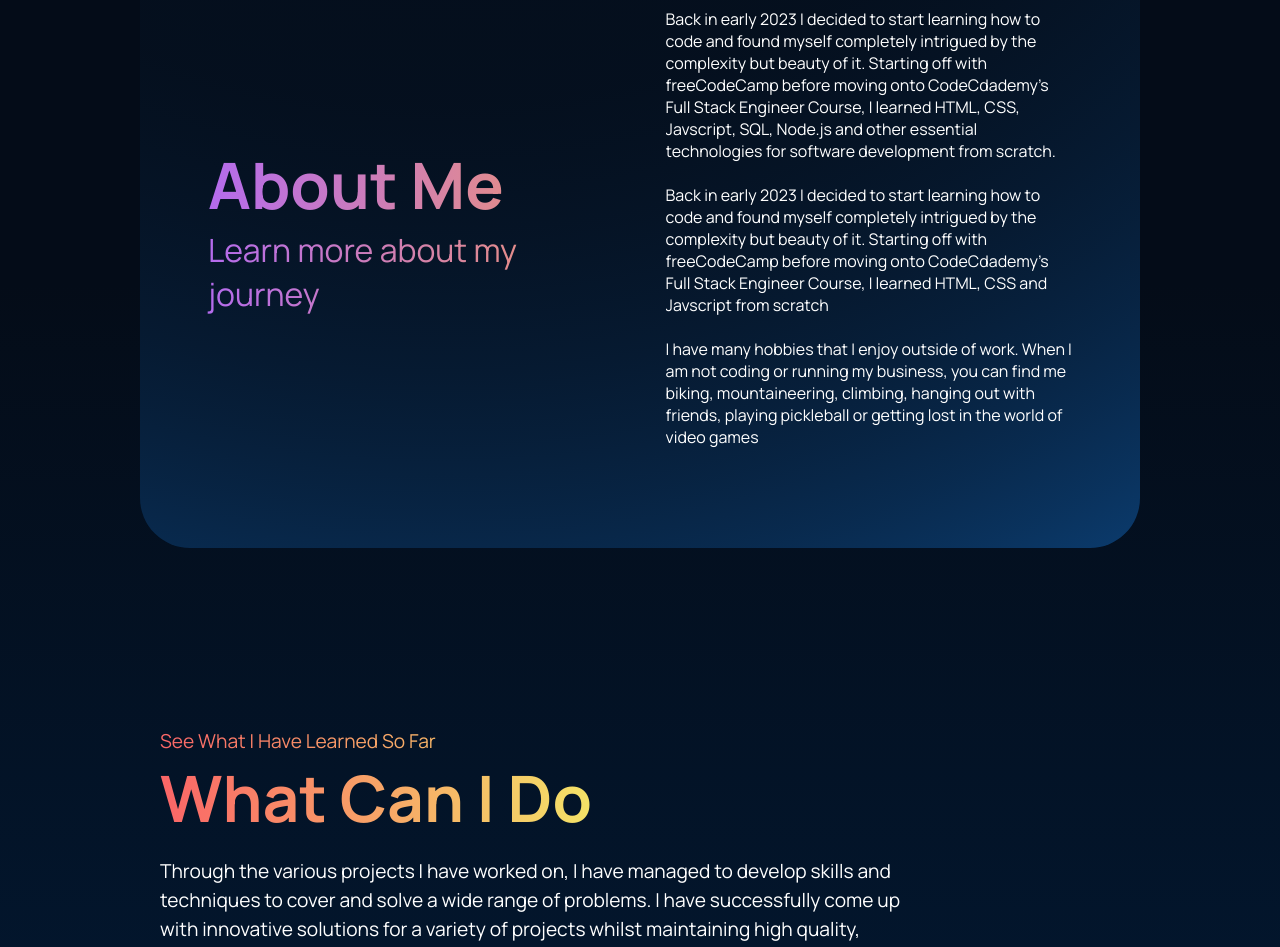
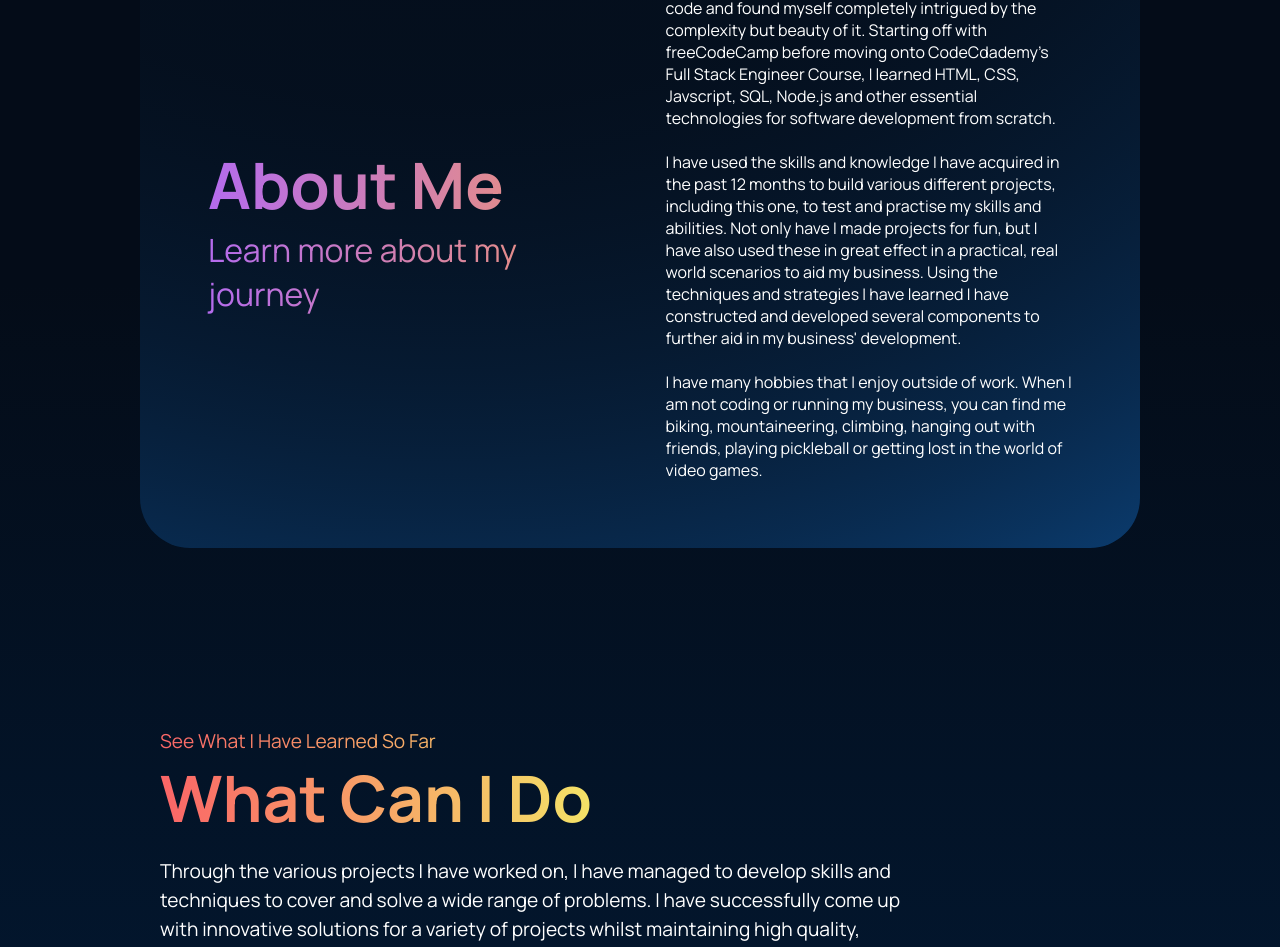
Before and after one commit to buzz1675/buzz1675.github.io, a React (Create React App) app: page / in a window 1280 px wide. Shown: the part 972-1919 px from the top of the page. Built offline with nearby package versions, Linux system fonts and the light colour scheme.

Commit message:
add extra info to about us

```diff
--- a/src/routes/About/About.js
+++ b/src/routes/About/About.js
@@ -44,11 +44,12 @@ const About = () => {
               whileInView="show"
             >
               <p>
-                Back in early 2023 I decided to start learning how to code and
-                found myself completely intrigued by the complexity but beauty
-                of it. Starting off with freeCodeCamp before moving onto
-                CodeCdademy's Full Stack Engineer Course, I learned HTML, CSS
-                and Javscript from scratch
+                I have used the skills and knowledge I have acquired in the past
+                12 months to build various different projects, including this
+                one, to test and practise my skills and abilities. Not only have I made projects for fun, but I have also used
+                these in great effect in a practical, real world scenarios to aid my business. Using the
+                techniques and strategies I have learned I have constructed and developed several components to further aid in
+                my business' development.
               </p>
             </motion.div>
           </Reveal>
@@ -63,7 +64,7 @@ const About = () => {
                 I have many hobbies that I enjoy outside of work. When I am not
                 coding or running my business, you can find me biking,
                 mountaineering, climbing, hanging out with friends, playing
-                pickleball or getting lost in the world of video games
+                pickleball or getting lost in the world of video games.
               </p>
             </motion.div>
           </Reveal>
```
